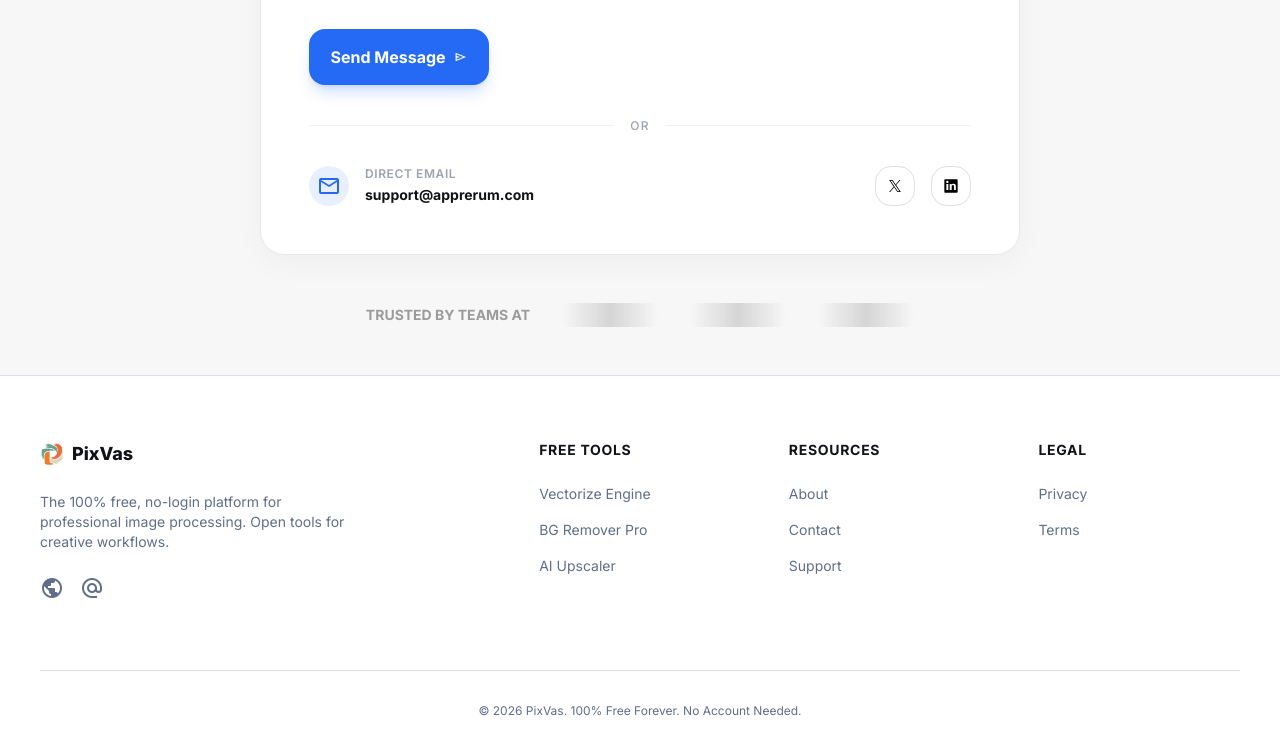
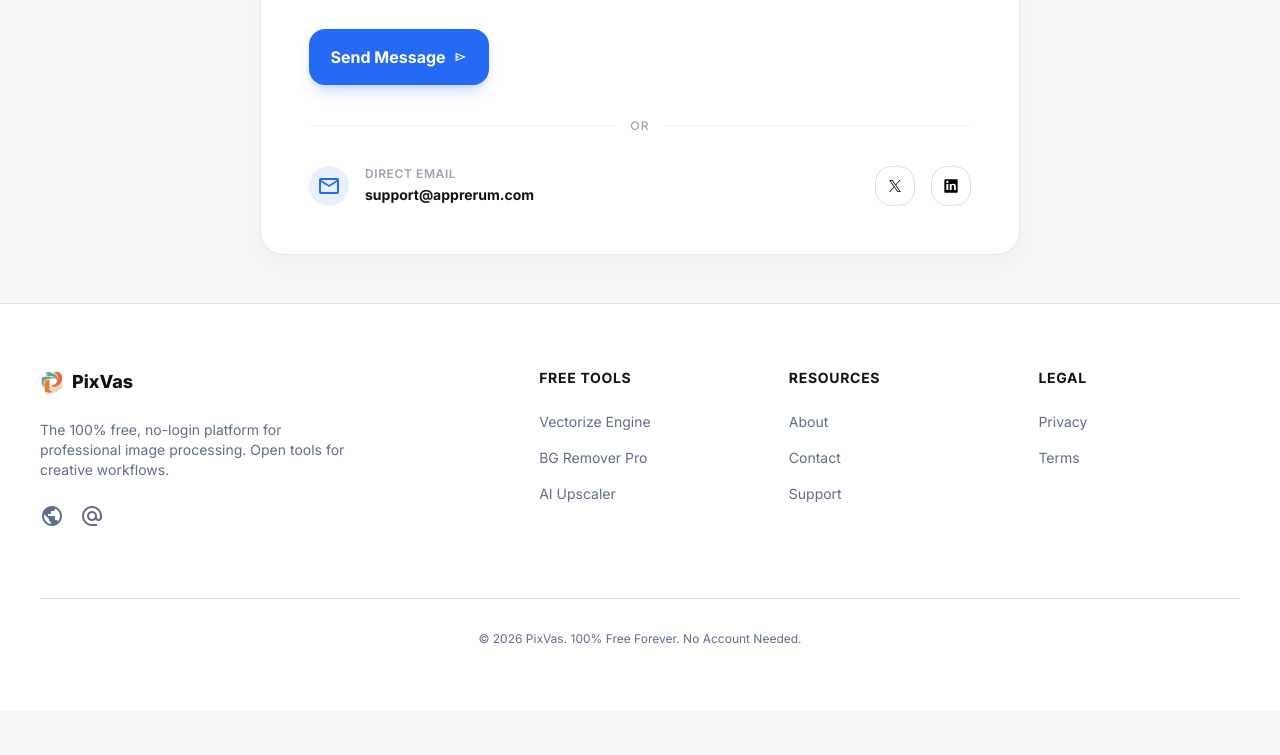
Before and after one commit to dhananjayandroid/PixVas, a website built with Vite: page contact.html in a window 1280 px wide. Shown: the part 742-1497 px from the top of the page. After the commit the page ends 1453 px from the top, so only its background shows below. Built offline with nearby package versions, Linux system fonts and the light colour scheme.

Commit message:
Update contact.html

```diff
--- a/contact.html
+++ b/contact.html
@@ -152,7 +152,8 @@
                     </div>
                 </div>
                 <!-- Trust Badge -->
-                <div
+                <!-- Trust Badge -->
+                <!-- <div
                     class="mt-12 flex flex-wrap justify-center items-center gap-8 opacity-40 grayscale pointer-events-none">
                     <span class="text-sm font-bold">TRUSTED BY TEAMS AT</span>
                     <div class="h-6 w-24 bg-gray-400 rounded-md"
@@ -161,7 +162,7 @@
                         style="mask-image: linear-gradient(to right, transparent, black, transparent);"></div>
                     <div class="h-6 w-24 bg-gray-400 rounded-md"
                         style="mask-image: linear-gradient(to right, transparent, black, transparent);"></div>
-                </div>
+                </div> -->
             </div>
         </main>
         <!-- Footer -->
```
